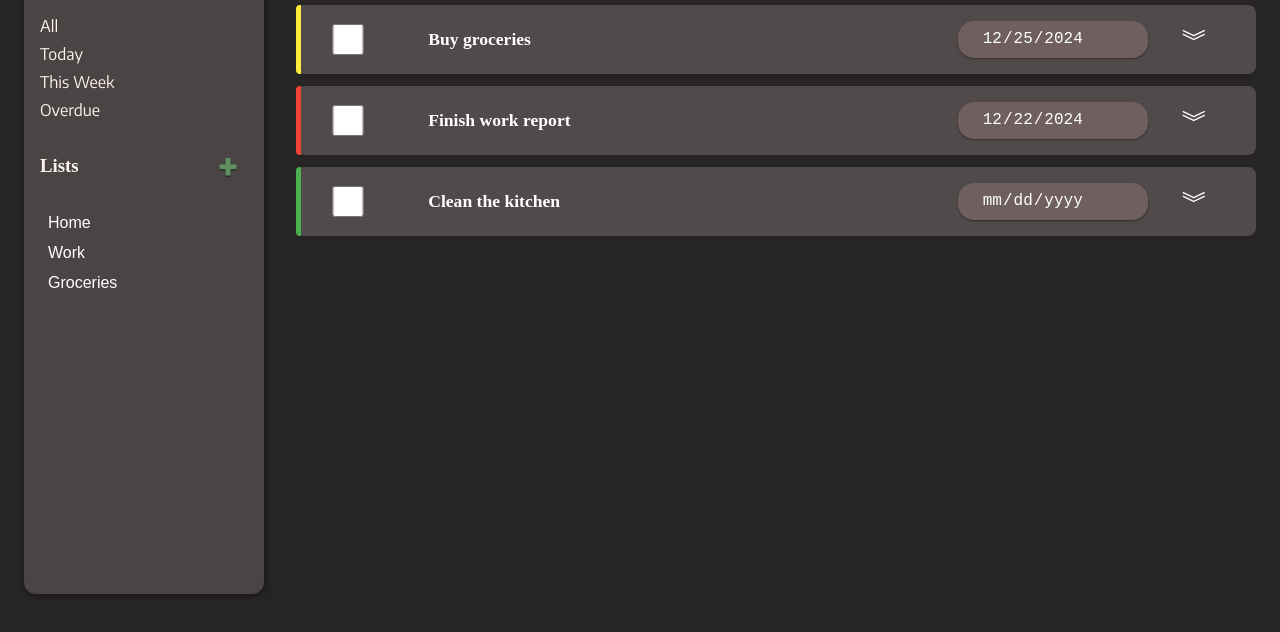
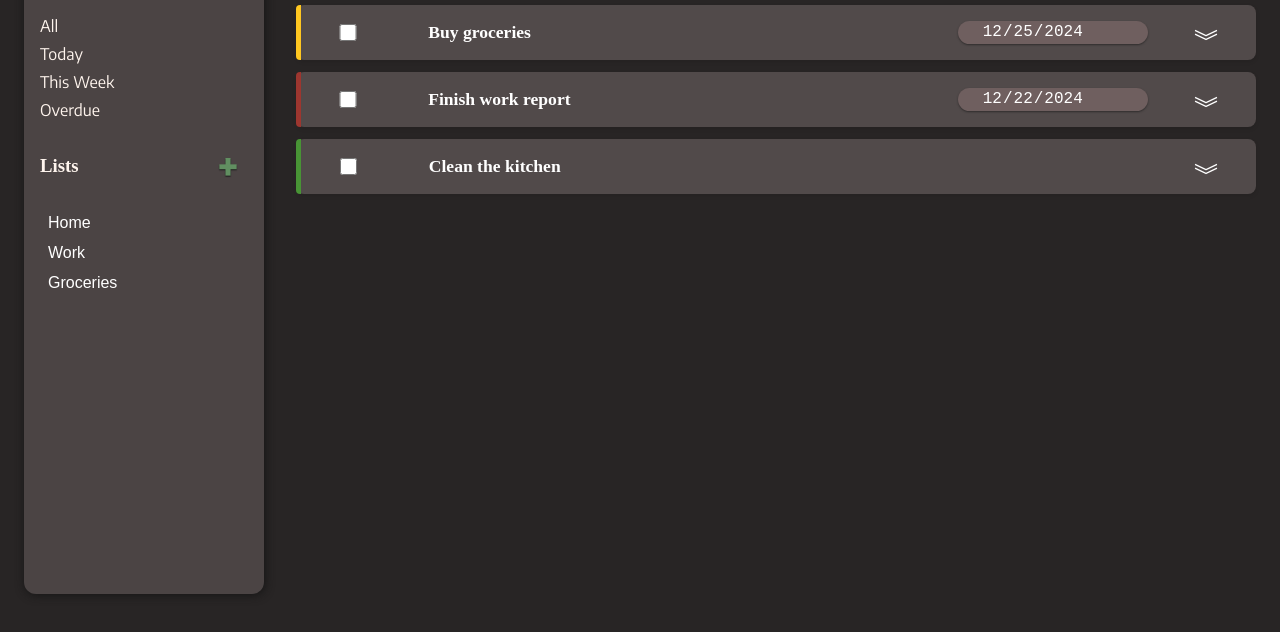
Before and after one commit to FukcThat/Do-List, a website built with webpack: page src/template.html in a window 1280 px wide. Shown: the part 102-734 px from the top of the page. Built offline with nearby package versions, Linux system fonts and the light colour scheme; a web font is replaced by a local one.

Commit message:
FIX: Due Date only shows when value exists

```diff
--- a/src/styles.css
+++ b/src/styles.css
@@ -284,19 +284,21 @@ input[type="date"] {
 }
 
 .priority-green::before {
-  background-color: #4caf50; /* Green */
+  background-color: #489435; /* Green */
 }
 
 .priority-yellow::before {
-  background-color: #ffeb3b; /* Yellow */
+  background-color: #ffc720; /* Yellow */
 }
 
 .priority-red::before {
-  background-color: #f44336; /* Red */
+  background-color: #9d362f; /* Red */
 }
 
 /* Chevron Button */
 .chevron-btn {
+  position: absolute;
+  right: 2rem;
   background: none;
   border: none;
   color: white;
--- a/src/taskHandler.js
+++ b/src/taskHandler.js
@@ -253,6 +253,7 @@ const taskHandler = (() => {
         value: task.dueDate,
         readonly: true,
       });
+      if (!dueDateElement.value) dueDateElement.classList.add("hidden");
       dueDateElement.addEventListener("input", (e) => {
         updateTask(task.id, "dueDate", e.target.value);
       });
```
Also changed, not shown: dist/main.js.
